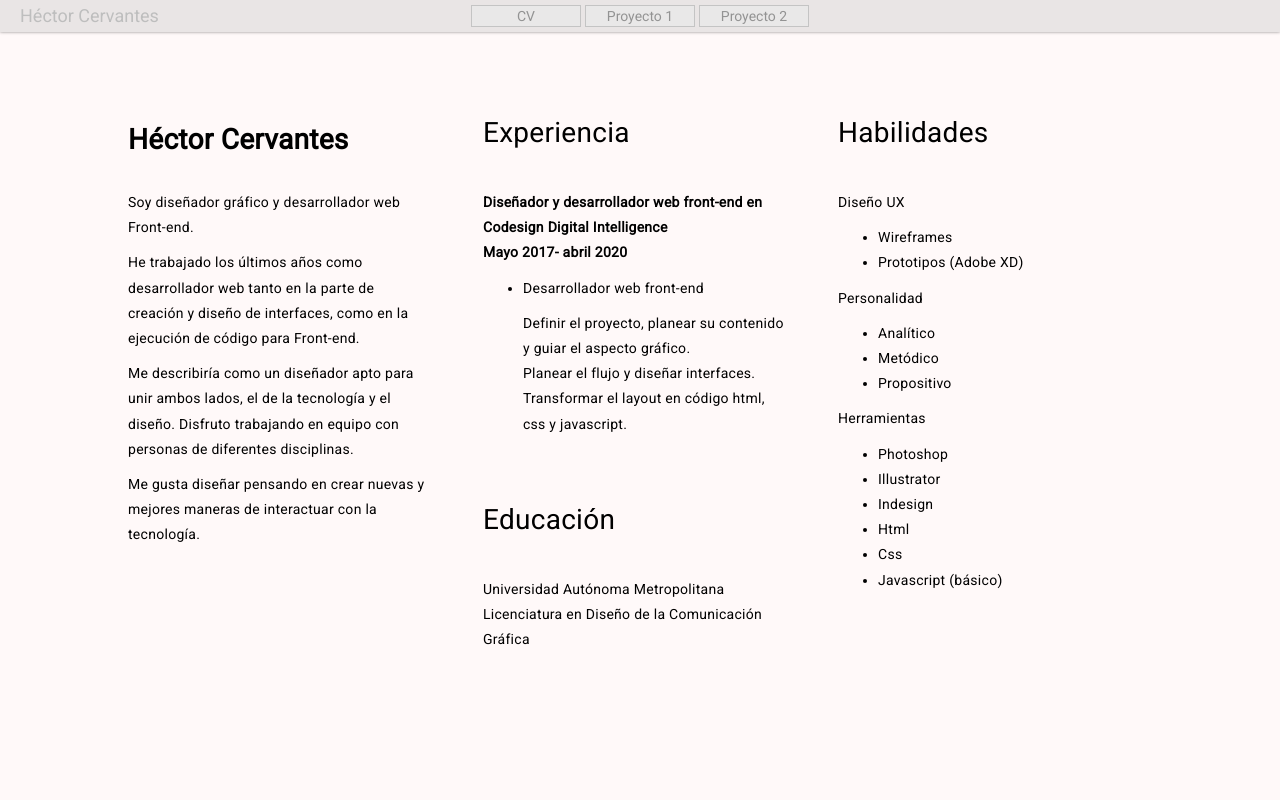
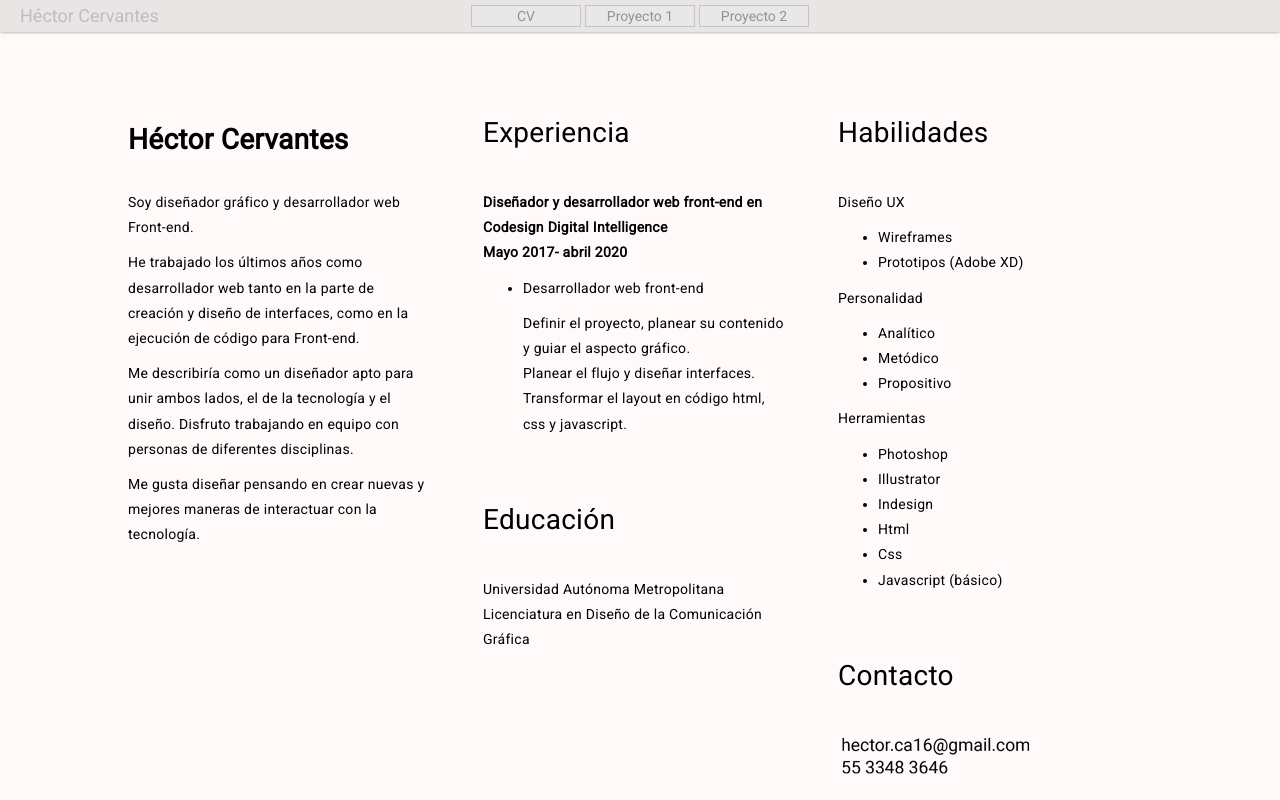
Before and after one commit to hector-cervantes/hector-cervantes, a plain HTML site: page index.html in a window 1280 px wide. Shown: the top 800 px of the page. Drawn offline with Linux system fonts and the light colour scheme; a web font is replaced by a local one.

Commit message:
Agregué contacto

```diff
--- a/css/portafolio.css
+++ b/css/portafolio.css
@@ -67,6 +67,7 @@
     top: 0;
     left: 0;
     box-shadow: 0px 0px 3px #00000073;
+    z-index: 1;
 }
 .hec{
     font-size: 18px;
--- a/index.html
+++ b/index.html
@@ -78,6 +78,8 @@
                             <li>Javascript (básico)</li>
                         </ul>
                         <p class="parrafo"></p>
+                        <div class="titulo">Contacto</div>
+                        <img src="img/contacto.png" alt="">
                     </div>
                 </div>
             </div>
```
Also changed, not shown: img/contacto.png (added).
